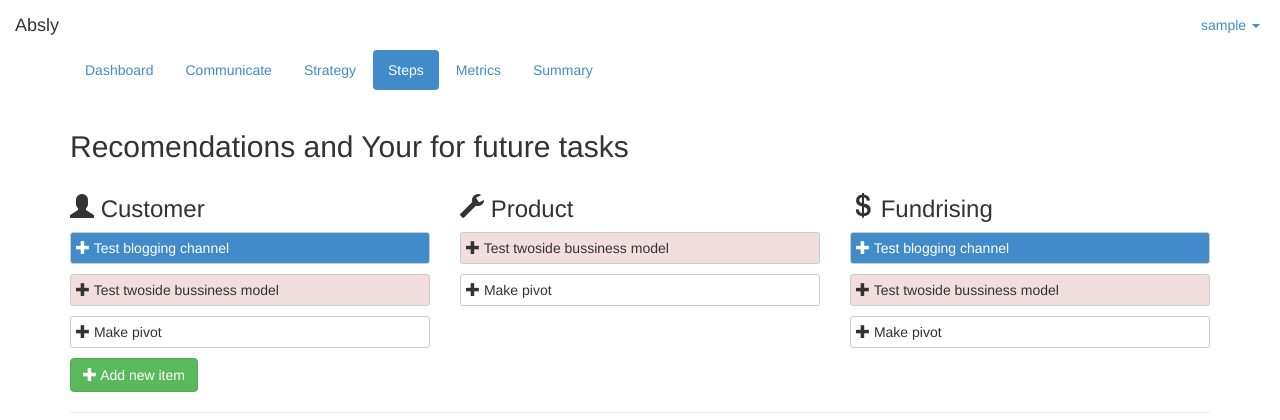
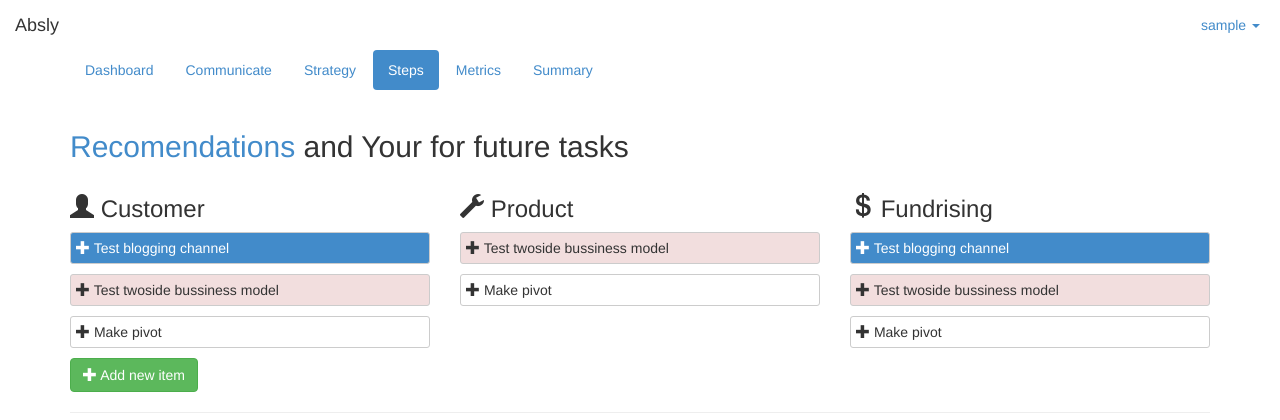
Before and after one commit to alifanov/absly, a Django app: page /steps/ in a window 1280 px wide. Shown: the top 420 px of the page. Run offline with Django 3.2, Linux system fonts and the light colour scheme; the visitor is signed in with stand-in values (Sample User, id 1); some libraries are stand-ins or nearby versions.

```diff
--- a/static/css/style.css
+++ b/static/css/style.css
@@ -88,7 +88,7 @@ ul.main-objects li {
     list-style: none;
 }
 
-.steps-recomendations h4 span {
+.steps-recomendations h2 span {
     color: #428bca;
 }
 
```
